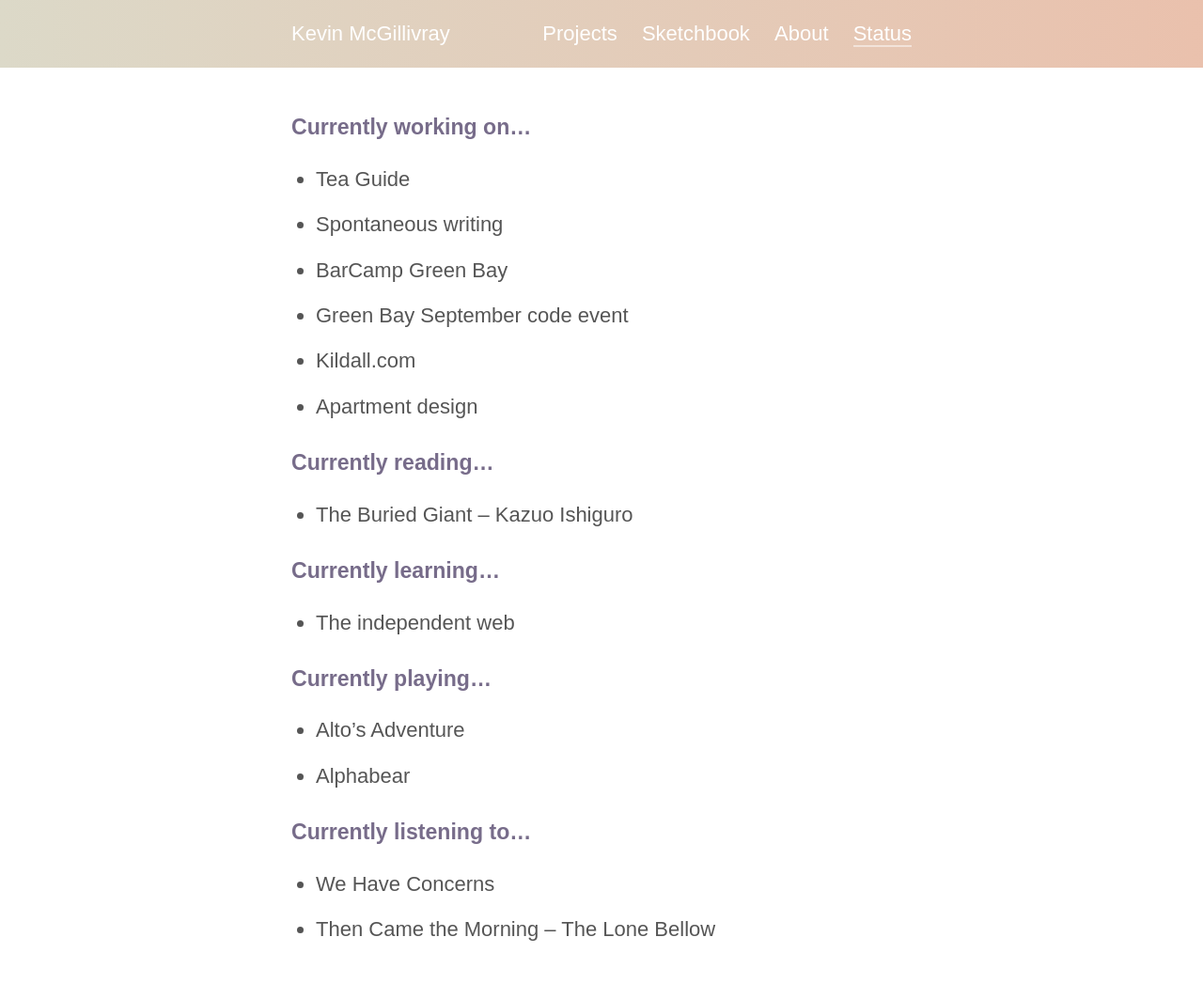
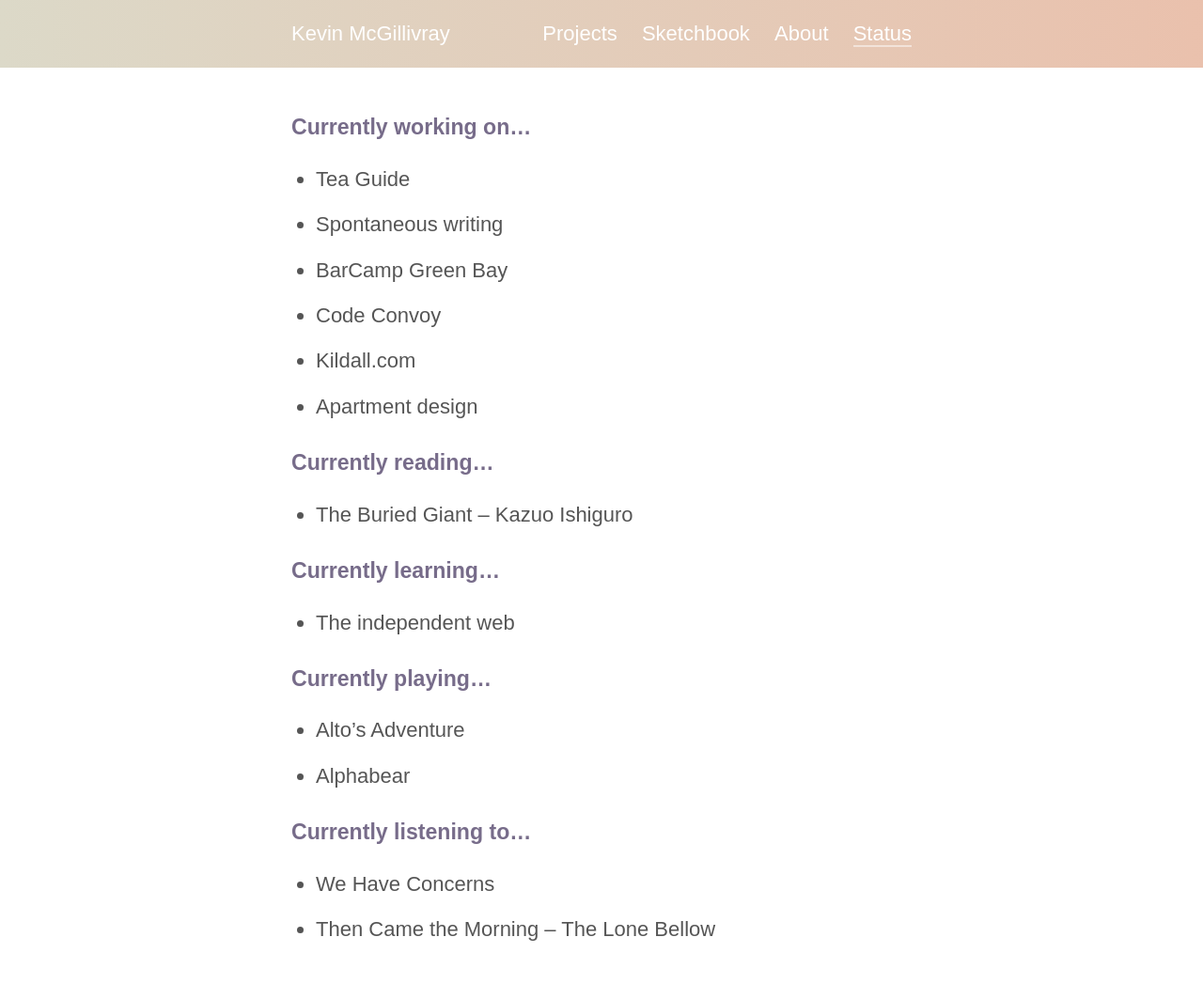
Before and after one commit to kmcgillivray/kmcgillivray.github.io, a Jekyll site: the page built from status/index.md, in a window 1280 px wide. Shown: the whole page at 94% size. Built offline with Jekyll 4.4.1, drawn with Linux system fonts in a browser that asks for light colours; nearby versions of some CDN libraries.

Commit message:
Update status

```diff
--- a/status/index.md
+++ b/status/index.md
@@ -8,7 +8,7 @@ title: Status
 * Tea Guide
 * Spontaneous writing
 * BarCamp Green Bay
-* Green Bay September code event
+* Code Convoy
 * Kildall.com
 * Apartment design
 
```
